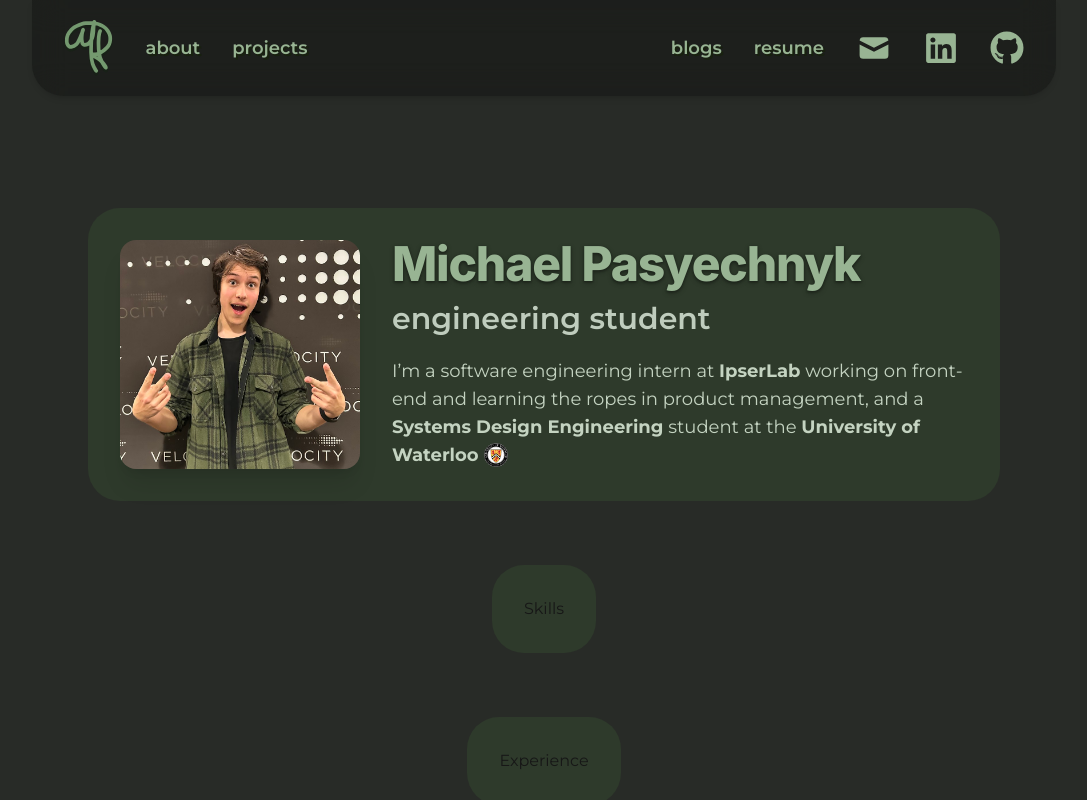
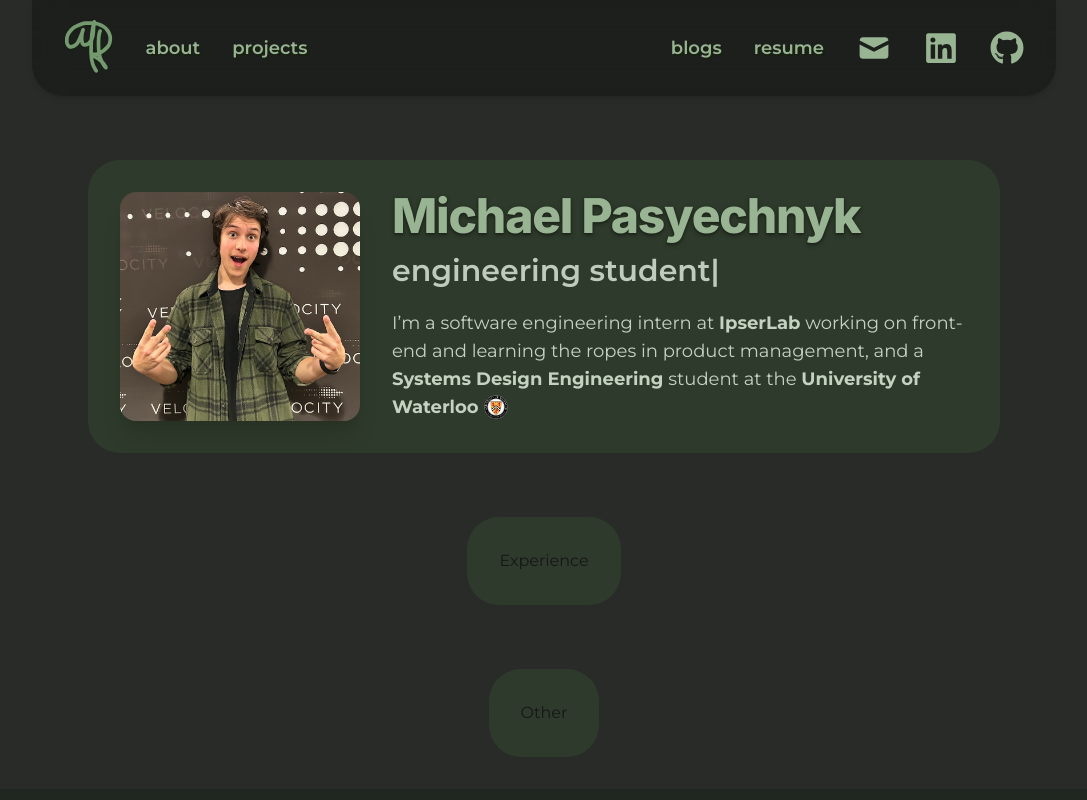
Before and after one commit to mic77pas/mp-portfolio, a Next.js app: page / in a window 1280 px wide. Shown: the top 800 px of the page, without its empty margins (96-1183 px from the left). Built offline with nearby package versions, Linux system fonts and the light colour scheme.

Commit message:
About page updated

```diff
--- /dev/null
+++ b/app/_components/CarouselItem.js
@@ -0,0 +1,9 @@
+import React from "react";
+
+export default function CarouselItem({ imgUrl, imgTitle }) {
+  return (
+    <div className="carousel-card">
+      <img src={imgUrl} alt={imgTitle}></img>
+    </div>
+  );
+}
--- /dev/null
+++ b/app/_components/SkillCarousel.js
@@ -0,0 +1,29 @@
+import React from "react";
+import { cardDetails } from "./carousel.config";
+import CarouselItem from "./CarouselItem";
+
+export default function AutoplayCarousel() {
+  return (
+    <div className="carousel-container">
+      <div className="carousel-track">
+        {Object.keys(cardDetails).map((detailKey) => {
+          return (
+            <CarouselItem
+              imgUrl={cardDetails[detailKey].imgUrl}
+              imgTitle={cardDetails[detailKey].title}
+            ></CarouselItem>
+          );
+        })}
+        {Object.keys(cardDetails).map((detailKey) => {
+          return (
+            <CarouselItem
+              imgUrl={cardDetails[detailKey].imgUrl}
+              imgTitle={cardDetails[detailKey].title}
+              key={img.className}
+            ></CarouselItem>
+          );
+        })}
+      </div>
+    </div>
+  );
+}
--- /dev/null
+++ b/app/_components/SkillSlides.js
@@ -0,0 +1,29 @@
+"use client";
+
+export default function SkillSlides() {
+  // Array of JSX elements for Devicon icons
+  const skills = [
+    <i class="devicon-javascript-plain colored text-5xl" />,
+    <i className="devicon-react-original colored text-5xl" />,
+    <i className="devicon-nextjs-original colored text-5xl" />,
+    <i className="devicon-typescript-plain colored text-5xl" />,
+    <i className="devicon-python-plain colored text-5xl" />,
+    <i className="devicon-java-plain colored text-5xl" />,
+  ];
+
+  return (
+    <div className="overflow-hidden w-full border-t border-b border-gray-700 py-4">
+      <div className="flex animate-[scroll_5s_linear_infinite]">
+        {/* duplicate skills to make the loop seamless */}
+        {[...skills, ...skills].map((SkillElement, i) => (
+          <div
+            key={i}
+            className="flex items-center justify-center w-24 mx-4 text-[#98B493]"
+          >
+            {SkillElement}
+          </div>
+        ))}
+      </div>
+    </div>
+  );
+}
--- /dev/null
+++ b/app/_components/carousel.config.js
@@ -0,0 +1,36 @@
+export const cardDetails = {
+  0: {
+    imgUrl: "https://picsum.photos/id/237/200/300",
+    title: "Text 1",
+  },
+
+  1: {
+    imgUrl: "https://picsum.photos/id/238/200/300",
+    title: "Text 2",
+  },
+
+  2: {
+    imgUrl: "https://picsum.photos/id/239/200/300",
+    title: "Text 3",
+  },
+
+  3: {
+    imgUrl: "https://picsum.photos/id/240/200/300",
+    title: "Text 4",
+  },
+
+  4: {
+    imgUrl: "https://picsum.photos/id/241/200/300",
+    title: "Text 5",
+  },
+
+  5: {
+    imgUrl: "https://picsum.photos/id/42/200/300",
+    title: "Text 6",
+  },
+
+  6: {
+    imgUrl: "https://picsum.photos/id/243/200/300",
+    title: "Text 7",
+  },
+};
--- a/app/about/page.js
+++ b/app/about/page.js
@@ -26,7 +26,7 @@ export default function Page() {
 
             <p className="text-[#c4d3c1] text-base md:text-lg max-w-lg">
               I&apos;m a Systems Design Engineering student at the University of
-              Waterloo.
+              Waterloo, with a growing interest in software development, ux/ui, and product design.
             </p>
           </div>
           {/* Left: Image */}
--- a/app/globals.css
+++ b/app/globals.css
@@ -1,4 +1,5 @@
 @import "tailwindcss";
+@import "devicon/devicon.min.css";
 
 :root {
   --background: #282b27;
@@ -50,3 +51,59 @@ main {
 .nav-link:hover {
   color: #d2e6cf;
 }
+
+.carousel-container {
+  overflow: hidden;
+  position: relative;
+  height: 100%;
+  border-color: #4b5563;
+  width: 100%;
+}
+
+.carousel-card {
+  display: flex;
+  justify-content: center;
+  align-items: center;
+  width: 100%;
+  height: 100%;
+  &:hover {
+    transform: scale(0.9);
+    box-shadow:
+      5px 5px 8px rgba(222, 222, 222, 0.362),
+      10px 10px 8px rgba(152, 133, 133, 0.392),
+      15px 15px 8px rgba(139, 154, 139, 0.303);
+  }
+  border-radius: 20%;
+  background: rgb(41, 40, 40);
+}
+
+.carousel-card > img {
+  height: 80%;
+  width: 80%;
+  border-radius: 10%;
+}
+
+.carousel-track {
+  display: flex;
+  position: absolute;
+  left: 0;
+  justify-content: center;
+  align-items: center;
+  height: 80px;
+  gap: 16px;
+  width: 200%;
+  height: 100%;
+  animation: slide 20s linear infinite;
+  &:hover {
+    animation-play-state: paused;
+  }
+}
+
+@keyframes slide {
+  0% {
+    left: 0;
+  }
+  100% {
+    left: -100%;
+  }
+}
--- a/app/layout.js
+++ b/app/layout.js
@@ -18,6 +18,12 @@ export const metadata = {
 export default function RootLayout({ children }) {
   return (
     <html lang="en" className="dark">
+      <head>
+        <link
+          rel="stylesheet"
+          href="https://cdn.jsdelivr.net/gh/devicons/devicon@latest/devicon.min.css"
+        />
+      </head>
       <body className={`${montserrat.className} antialiased`}>
         <Header />
         {children}
--- a/app/page.js
+++ b/app/page.js
@@ -3,6 +3,7 @@ import Link from "next/link";
 import TypingSentence from "./_components/TypingSentence";
 import { Inter } from "next/font/google";
 import UWLogo from "./_components/UWLogo";
+import SkillCarousel from "./_components/SkillCarousel";
 
 const inter = Inter({
   weight: "800",
@@ -13,7 +14,7 @@ const inter = Inter({
 export default function Home() {
   return (
     <>
-      <div className="p-8 pt-20 flex items-center justify-center">
+      <div className="p-8 flex items-center justify-center">
         <main className="flex flex-col rounded-4xl p-8">
           {/* New container for the image and text */}
           <div className="flex flex-col md:flex-row md:items-stretch gap-6 md:gap-8">
@@ -61,7 +62,7 @@ export default function Home() {
                   className="hover:text-[#8aa385] transition duration-100"
                 >
                   <b>University of Waterloo </b>
-                  <UWLogo className="-translate-y-px"/>
+                  <UWLogo className="-translate-y-px" />
                 </Link>{" "}
               </p>
             </div>
@@ -70,9 +71,29 @@ export default function Home() {
         </main>
       </div>
 
+      {/*
       <div className="p-8 flex items-center justify-center">
-        <main className="flex flex-col rounded-4xl p-8">Skills</main>
+        <main
+          className={`flex flex-col rounded-4xl p-8 ${inter.className} text-[#98B493] text-shadow-md text-shadow-[#1f271d] text-3xl mb-2 tracking-tight`}
+        >
+          Skills
+          <div className="w-full max-w-5xl">
+            <Image
+              src="https://cdn.jsdelivr.net/gh/devicons/devicon@latest/icons/javascript/javascript-original.svg"
+              width={60}
+              height={60}
+              alt="javascript"
+            />
+            <Image
+              src="https://cdn.jsdelivr.net/gh/devicons/devicon@latest/icons/python/python-original.svg"
+              width={60}
+              height={60}
+              alt="javascript"
+            />
+          </div>
+        </main>
       </div>
+      */}
       <div className="p-8 flex items-center justify-center">
         <main className="flex flex-col rounded-4xl p-8">Experience</main>
       </div>
--- a/app/projects/page.js
+++ b/app/projects/page.js
@@ -183,7 +183,7 @@ export default function Page() {
             {/* Close button */}
             <button
               onClick={() => setSelected(null)}
-              className="absolute top-4 right-4 text-[#3c493a] hover:text-[#72916d]"
+              className="absolute top-4 right-4 z-50 text-[#3c493a] hover:text-[#72916d]"
             >
               <div className="relative inline-flex items-center justify-center cursor-pointer">
                 <div className="w-8 h-8 rounded-full bg-[#3c493a]" />
--- a/package.json
+++ b/package.json
@@ -10,6 +10,7 @@
   },
   "dependencies": {
     "@heroicons/react": "^2.2.0",
+    "devicon": "^2.17.0",
     "next": "15.5.0",
     "react": "19.1.0",
     "react-dom": "19.1.0",
```
Also changed, not shown: 1 other file (tests, documents, lock files or other folders).
